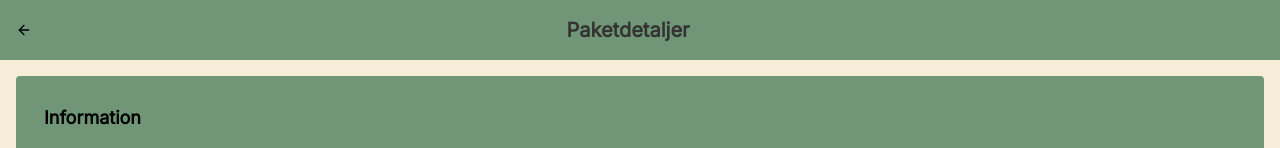
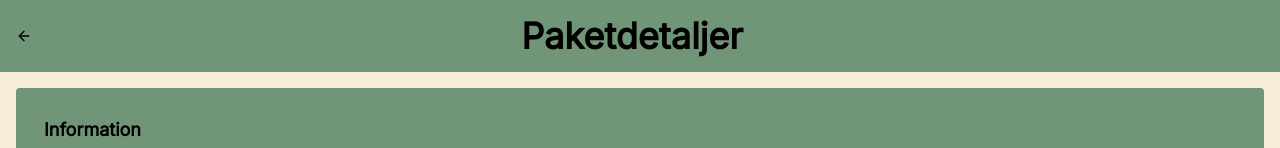
Before and after one commit to ChasAcademy-Team-9/frontend, a React (Vite) app: page /package-details-driver in a window 1280 px wide. Shown: the top 148 px of the page. Built offline with nearby package versions, Linux system fonts and the light colour scheme.

Commit message:
improve header styling and adjust layout in PackageDetailsDriver component

```diff
--- a/src/pages/PackageDetailsDriver.tsx
+++ b/src/pages/PackageDetailsDriver.tsx
@@ -15,7 +15,8 @@ const PackageDetailsDriver = () => {
           <div className="min-h-screen bg-background">
                <div className="flex items-center p-4 bg-secondary">
                     <BackArrow />
-                    <h1 className="text-xl font-bold flex-1 text-center mr-10 text-text-dark">Paketdetaljer</h1>
+                    <h1 className="text-4xl font-bold flex-1 text-center text-dark">Paketdetaljer</h1>
+                    <div className='w-8'></div>
                </div>
 
                <div className="p-4 space-y-6 pb-20">
@@ -47,7 +48,7 @@ const PackageDetailsDriver = () => {
                               onClick={() => navigate('/confirmation-delivery')}
                          />
                     </div>
-                         <div className="bg-secondary rounded-lg p-4 cursor-pointer transition-all" onClick={() => navigate('/package-list')}>
+                    <div className="bg-secondary rounded-lg p-4 cursor-pointer transition-all" onClick={() => navigate('/package-list')}>
                          <p className="text-center text-lg font-semibold text-dark">Packet List</p>
                     </div>
                </div>
```
